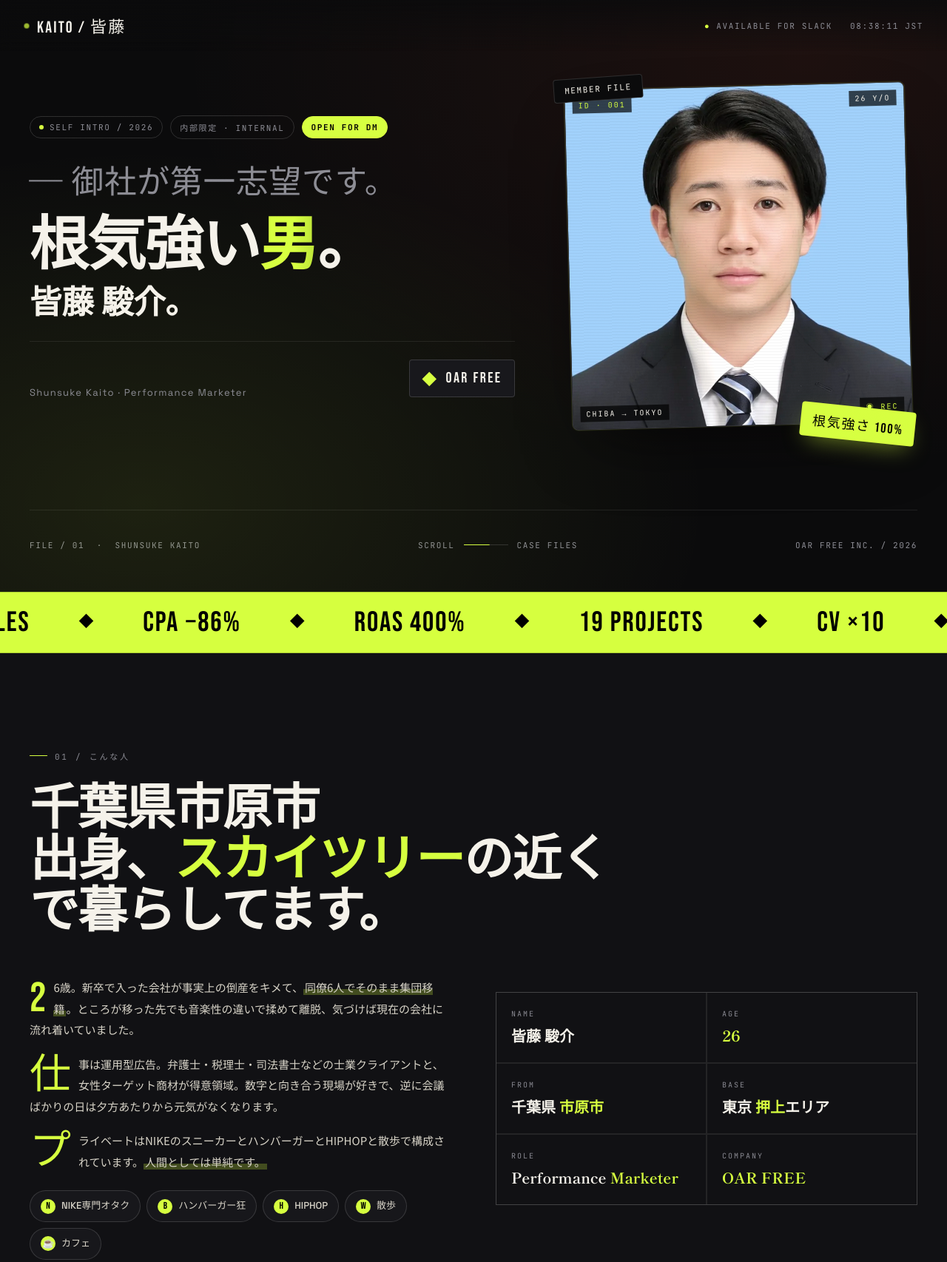
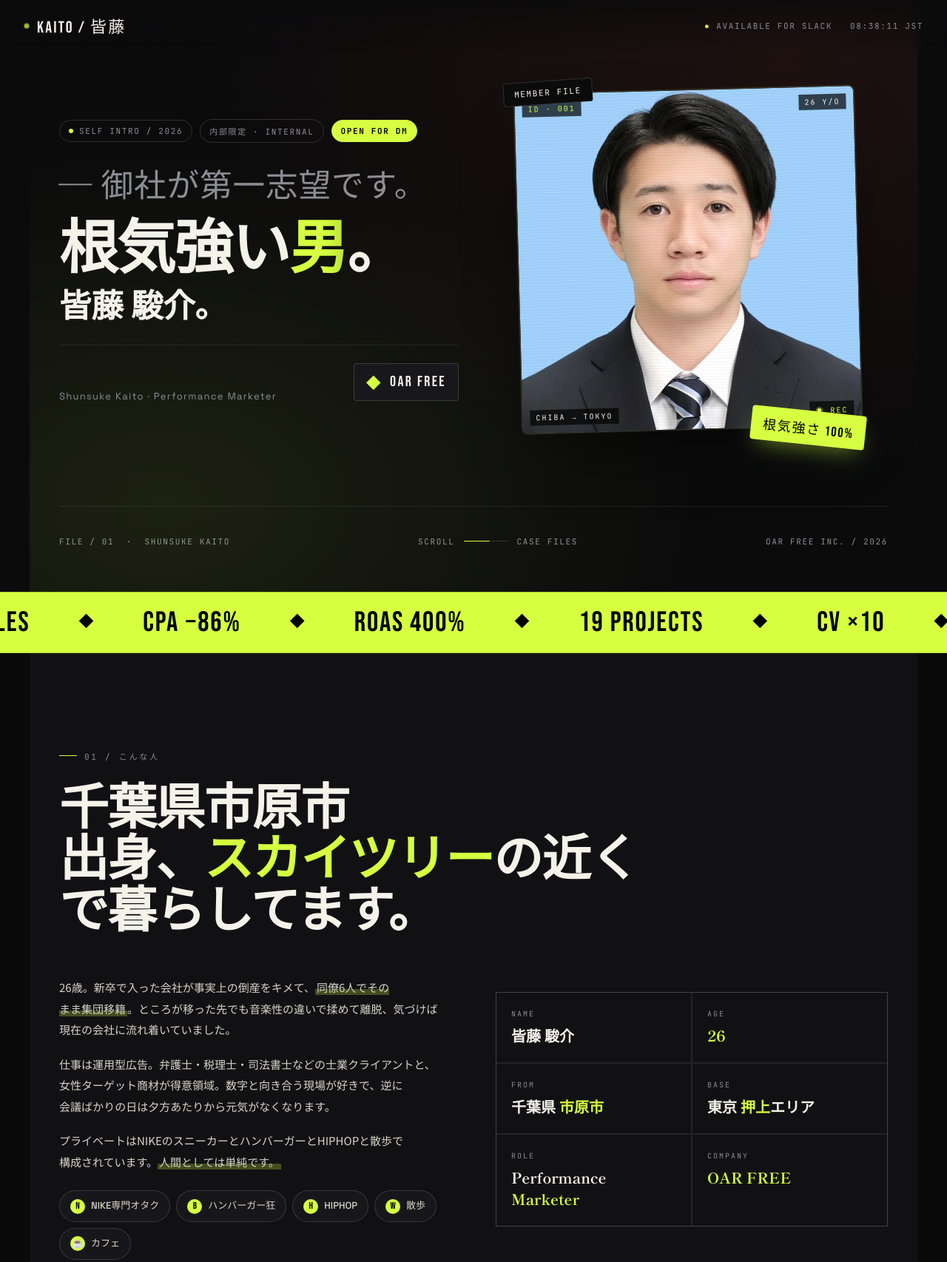
Before and after one commit to kaitoshunsuke/kaito-profile, a plain HTML site: page index.html in a window 1280 px wide. Shown: the top 1706 px of the page at 74% size. Drawn offline with Linux system fonts and the light colour scheme.

Commit message:
Fix layout width, orphan text, first-letter style

```diff
--- a/index.html
+++ b/index.html
@@ -23,6 +23,7 @@
 }
 *{box-sizing:border-box;margin:0;padding:0}
 html,body{background:var(--bg);color:var(--ink);font-family:"Noto Sans JP","Space Grotesk",sans-serif;-webkit-font-smoothing:antialiased;overflow-x:hidden}
+p,h1,h2,h3,h4,h5{word-break:auto-phrase;overflow-wrap:break-word}
 ::selection{background:var(--accent);color:#000}
 
 .mono{font-family:"JetBrains Mono",monospace}
@@ -54,8 +55,8 @@ body::before{
 /* ====== HERO ====== */
 .hero{
   min-height:100vh;position:relative;padding:100px 40px 40px;
-  display:grid;grid-template-columns:1.15fr .85fr;gap:60px;align-items:center;
-  overflow:hidden;
+  display:grid;grid-template-columns:1fr 1fr;gap:40px;align-items:center;
+  overflow:hidden;max-width:1200px;margin:0 auto;
 }
 .hero::before{
   content:"";position:absolute;inset:0;pointer-events:none;
@@ -155,6 +156,7 @@ body::before{
 .band{
   background:var(--accent);color:#000;padding:18px 0;overflow:hidden;
   border-top:1px solid rgba(0,0,0,.2);border-bottom:1px solid rgba(0,0,0,.2);
+  max-width:100%;
 }
 .band .track{display:flex;gap:50px;white-space:nowrap;animation:marquee 30s linear infinite}
 @keyframes marquee{to{transform:translateX(-50%)}}
@@ -162,8 +164,8 @@ body::before{
 .band .track .x{font-size:20px;transform:translateY(-3px)}
 
 /* ====== SECTIONS ====== */
-section{padding:120px 40px;position:relative}
-.container{max-width:1240px;margin:0 auto}
+section{padding:120px 40px;position:relative;max-width:1200px;margin-left:auto;margin-right:auto}
+.container{max-width:1200px;margin:0 auto}
 .section-label{
   display:inline-flex;align-items:center;gap:10px;
   font-family:"JetBrains Mono",monospace;font-size:11px;letter-spacing:.25em;text-transform:uppercase;color:var(--ink-mute);
@@ -181,9 +183,6 @@ section{padding:120px 40px;position:relative}
 .about-grid{display:grid;grid-template-columns:1fr 1fr;gap:60px;align-items:start}
 .about-text{font-size:15px;line-height:1.9;color:#d8d4c8}
 .about-text p{margin-bottom:18px}
-.about-text p:first-letter{
-  font-family:"Bebas Neue",sans-serif;font-size:56px;float:left;line-height:.85;padding:6px 10px 0 0;color:var(--accent);
-}
 .about-text .hl{background:linear-gradient(transparent 60%, rgba(214,255,63,.25) 60%);padding:0 2px}
 
 /* Info grid */
@@ -333,6 +332,7 @@ section{padding:120px 40px;position:relative}
 /* ====== CTA ====== */
 .cta{
   background:var(--accent);color:#000;padding:120px 40px 40px;position:relative;overflow:hidden;
+  max-width:100%;
 }
 .cta::before{
   content:"";position:absolute;inset:0;
```
